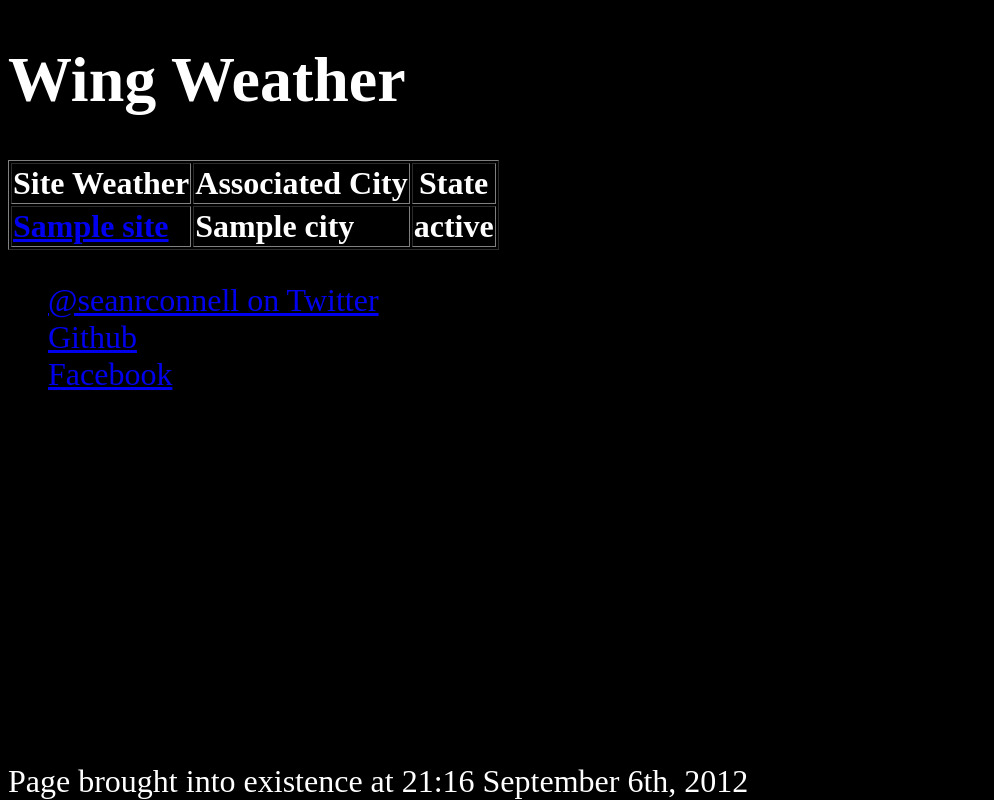
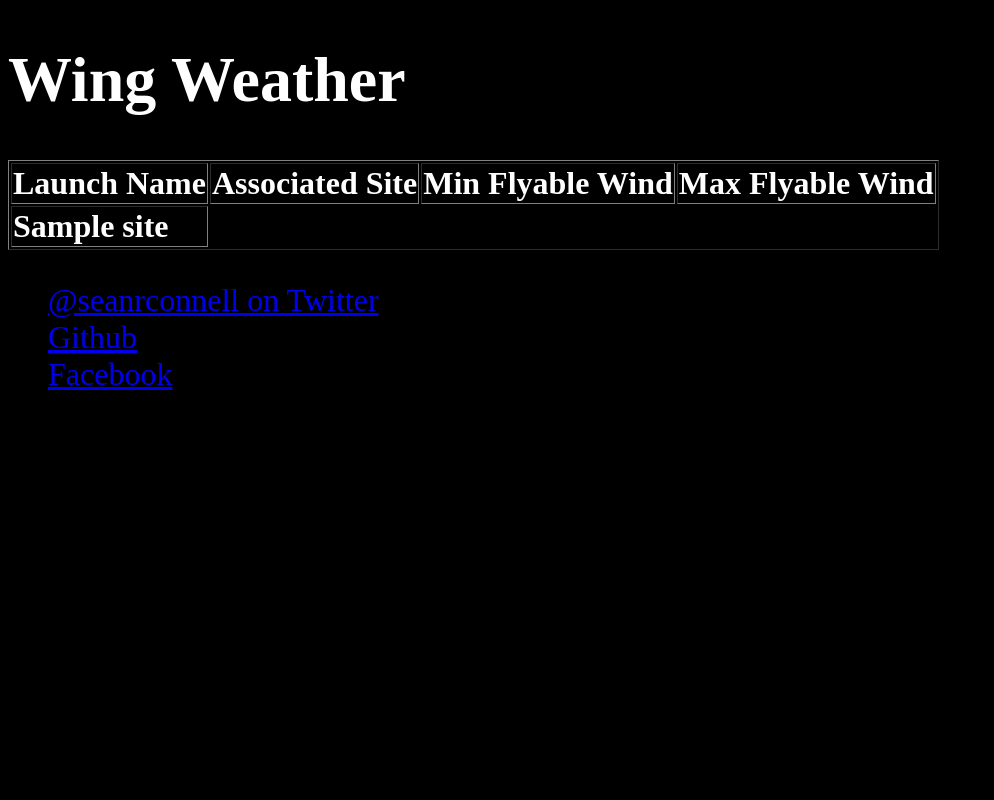
Before and after one commit to SeanConnell/windwatchdb, a Django app: template django/windwatcher/templates/icarus/index.html in a window 1280 px wide. Shown: the whole page, without its empty margins (0-994 px from the left). Run offline with Django 3.2, Linux system fonts and the light colour scheme; the template is opened without the code that fills it: most values are stand-ins (such as "Sample title", 1, 10 or a date in 2020).

Commit message:
Template work

```diff
--- a/django/windwatcher/templates/icarus/base.html
+++ b/django/windwatcher/templates/icarus/base.html
@@ -9,11 +9,6 @@ body {
     padding: 0;
     background-color: black;
     font-size:200%
-}
-#footer {
-    position:absolute;
-    bottom:0;
-    color: white
 }
 
 B {font-family:serif, helvetica; font-weight:bold;color:white;}
@@ -34,9 +29,6 @@ th {font-family:serif, helvetica; font-weight:bold;color:white;}
     <div id="footer-spacer"></div>
 </div>
 <div id="footer">
-{% block footer %}
-Page brought into existence at {% now "H:i F jS, Y" %}
-{% endblock %}
 </div>
 </body>
 </html>
--- a/django/windwatcher/templates/icarus/index.html
+++ b/django/windwatcher/templates/icarus/index.html
@@ -3,14 +3,13 @@
 {% block content %}
 {% if site_list %}
     <table border="1">
-    <th>Site Weather</th>
-    <th>Associated City</th>
-    <th>State</th>
+    <th>Launch Name</th>
+    <th>Associated Site</th>
+    <th>Min Flyable Wind</th>
+    <th>Max Flyable Wind</th>
     {% for site in site_list %}
         <tr>
-            <td> <a href="/site/{{site.id}}">{{site}}</a></td>
-            <td> {{site.city}} </td>
-            <td> {{site.state}} </td>
+            <td> {{site.name}}</td>
         </tr>
     {% endfor %}
     </table>
```
